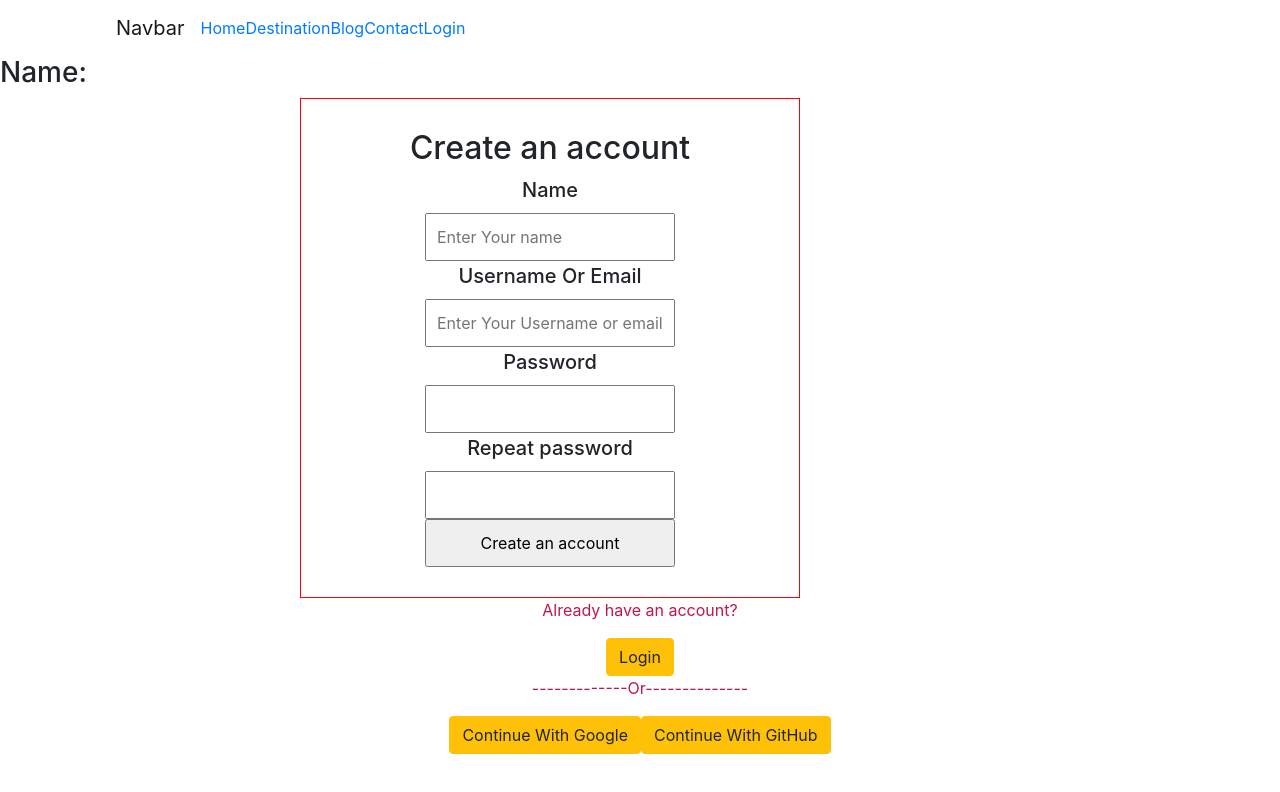
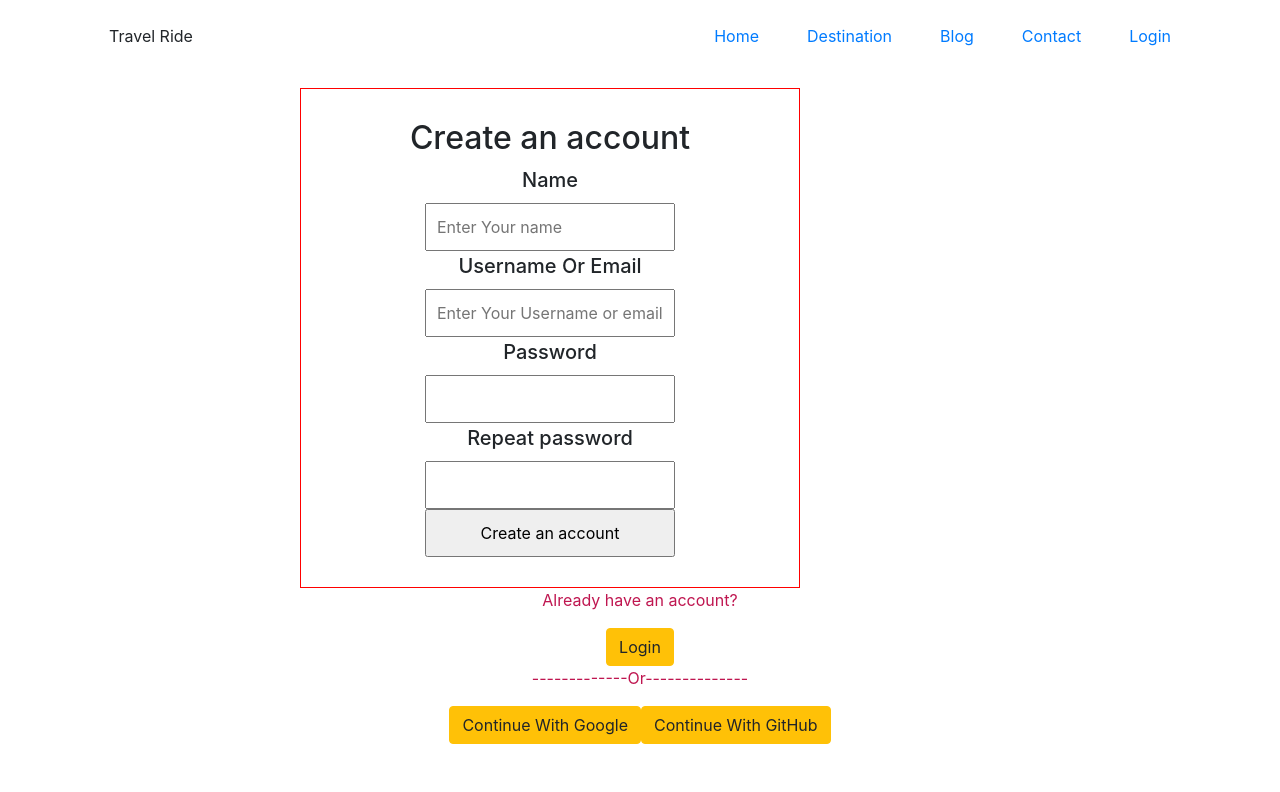
Before and after one commit to nayemk1999/Travel-Ride, a React (Create React App) app: page /login in a window 1280 px wide. Shown: the top 792 px of the page. Built offline with nearby package versions, Linux system fonts and the light colour scheme; what google-maps-react would draw is missing.

Commit message:
Login name Show

```diff
--- a/src/App.js
+++ b/src/App.js
@@ -17,12 +17,10 @@ export const UserContext = createContext();
 
 function App() {
   const [loggedInUser, setLoggedInUser] = useState({});
-  console.log(loggedInUser);
   return (
     <UserContext.Provider value = {[loggedInUser, setLoggedInUser]}>
       <Router>
         <Header />
-        <h3>Name: {loggedInUser.name}</h3>
         <Switch>
           <Route path="/home">
             <Home />
--- a/src/components/Header/Header.js
+++ b/src/components/Header/Header.js
@@ -1,34 +1,24 @@
-import React from 'react';
+import React, { useContext } from 'react';
 import { Link } from 'react-router-dom';
+import { UserContext } from '../../App';
 
 const Header = () => {
+    const [loggedInUser, setLoggedInUser] = useContext(UserContext);
     return (
         <div className="container">
-            <nav class="navbar navbar-expand-lg navbar-light ">
-                <div class="container-fluid justify-content-end" >
-                    <a class="navbar-brand" href="#">Navbar</a>
-                    <div class="collapse navbar-collapse">
-                        <ul class="navbar-nav me-auto mb-2 mb-lg-0">
-                            <li class="nav-item">
-                                <Link to='/home'>Home</Link>
-                            </li>
-                            <li class="nav-item">
-                                <Link to='/destination'>Destination</Link>
-                            </li>
-                            <li class="nav-item">
-                                <Link to='/blog'>Blog</Link>
-                            </li>
-                            <li class="nav-item">
-                                <Link to='/contact'>Contact</Link>
-                            </li>
-                            <li class="nav-item">
-                                <Link to='/login'>Login</Link>
-                            </li>
+            <div class="d-flex bd-highlight mb-3">
+                <div class="mr-auto p-4 bd-highlight">Travel Ride</div>
+                <div class="p-4 bd-highlight"><Link to='/home'>Home</Link></div>
+                <div class="p-4 bd-highlight"><Link to='/destination'>Destination</Link></div>
+                <div class="p-4 bd-highlight"><Link to='/blog'>Blog</Link></div>
+                <div class="p-4 bd-highlight"><Link to='/contact'>Contact</Link></div>
+                {
+                    loggedInUser.email ? <div class="p-4 bd-highlight"><Link to='/search-ride'>{loggedInUser.name}</Link></div>
+                        : <div class="p-4 bd-highlight"><Link to='/login'>Login</Link></div>
+                }
 
-                        </ul>
-                    </div>
-                </div>
-            </nav>
+
+            </div>
         </div>
     );
 };
```
